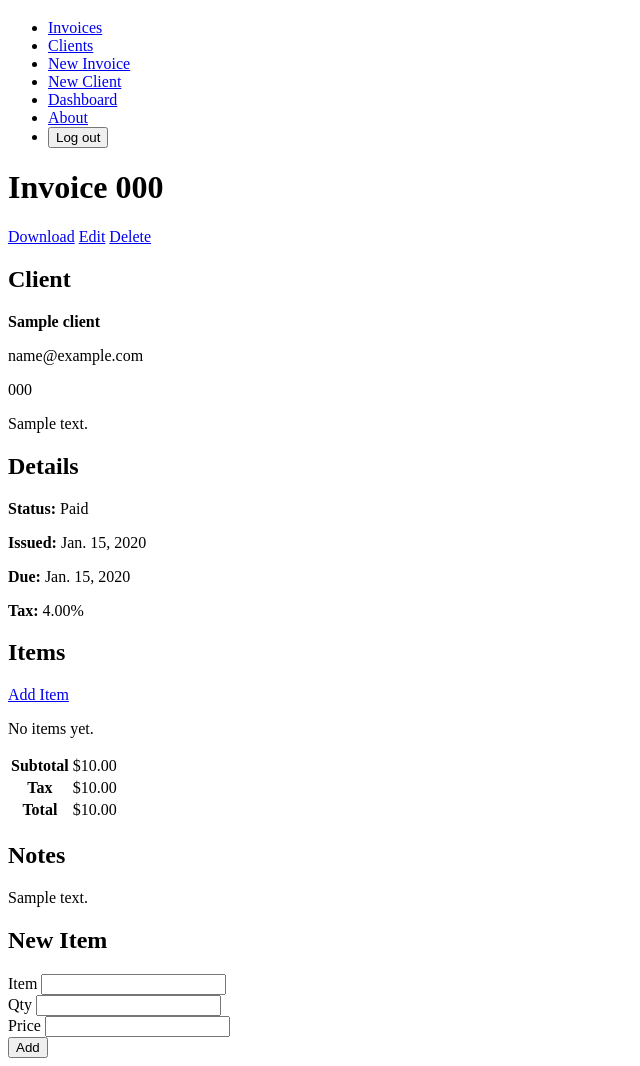
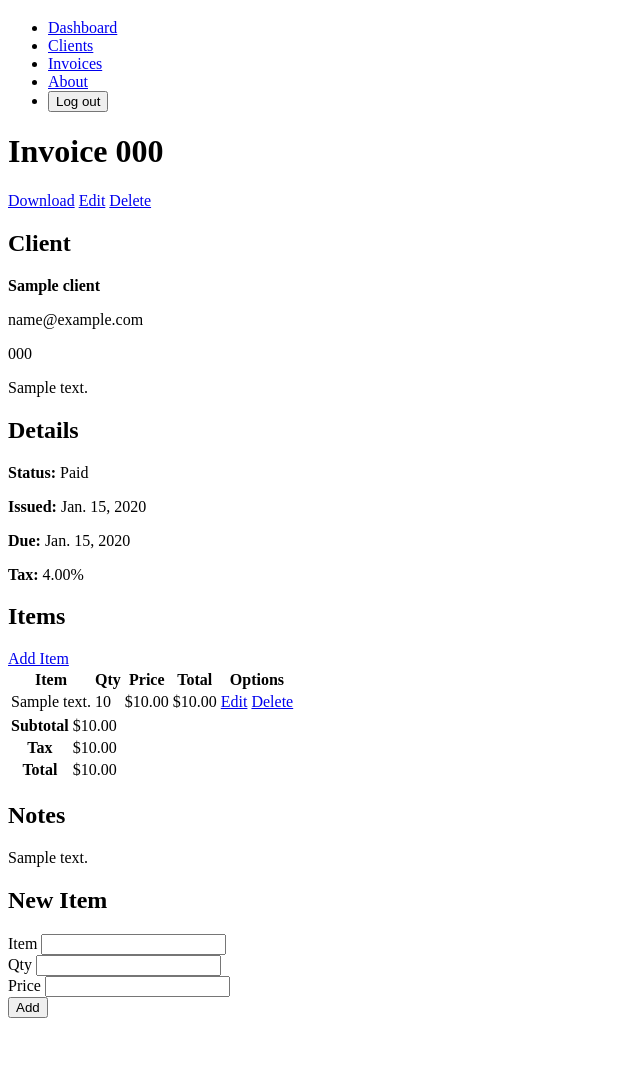
Before and after one commit to Dyoumans1/invoice-mate, a Django app: page /invoices/1/ in a window 1280 px wide. Shown: the part 309-1375 px from the top of the page, without its empty margins (0-640 px from the left). After the commit the page ends 1327 px from the top, so only its background shows below. Run offline with Django 5.2, Linux system fonts and the light colour scheme; a user stored in the database is signed in; tables that the repository leaves empty hold one stand-in row (values such as "Sample post").

Commit message:
edit JS for adding line items and template to actually show it/ some css linking

```diff
--- a/main_app/templates/base.html
+++ b/main_app/templates/base.html
@@ -16,18 +16,18 @@
         <a href="{% url 'home' %}">
           <img
             src="{% static 'images/header-logo.svg' %}"
-            alt="InvoiceMate Logo"
+            alt="InvoiceMaid Logo"
           />
         </a>
       </div>
       <nav>
         <ul>
           {% if user.is_authenticated %}
+            <li><a href="{% url 'dashboard' %}">Dashboard</a></li>
+            <li><a href="{% url 'client-index' %}">Clients</a></li>
             <li><a href="{% url 'invoice-index' %}">Invoices</a></li>
-            <li><a href="{% url 'client-index' %}">Clients</a></li>
-            <li><a href="{% url 'invoice-create' %}">New Invoice</a></li>
-            <li><a href="{% url 'client-create' %}">New Client</a></li>
-            <li><a href="{% url 'dashboard' %}">Dashboard</a></li>
+            {% comment %} <li><a href="{% url 'invoice-create' %}">New Invoice</a></li>
+            <li><a href="{% url 'client-create' %}">New Client</a></li> {% endcomment %}
             <li><a href="{% url 'about' %}">About</a></li>
             <li>
               <form id="logout-form" method="post" action="{% url 'logout' %}">
--- a/main_app/templates/clients/index.html
+++ b/main_app/templates/clients/index.html
@@ -1,6 +1,11 @@
 {% extends 'base.html' %}
+{% load static %}
 
 {% block title %}Clients{% endblock %}
+
+{% block head %}
+<link rel="stylesheet" type="text/css" href="{% static 'css/client-index.css' %}">
+{% endblock %}
 
 {% block content %}
 <div class="header">
--- a/main_app/templates/invoices/detail.html
+++ b/main_app/templates/invoices/detail.html
@@ -47,7 +47,7 @@
     <a href="{% url 'item-create' invoice.id %}" class="btn dark">Add Item</a>
   </div>
   <div class="box-body">
-    {% if invoice.item_set.all %}
+    {% if invoice.items.all %}
     <div class="table-box">
       <table class="table">
         <thead>
@@ -60,7 +60,7 @@
           </tr>
         </thead>
         <tbody>
-          {% for item in invoice.item_set.all %}
+          {% for item in invoice.items.all %}
           <tr>
             <td>{{ item.description }}</td>
             <td>{{ item.quantity }}</td>
--- a/main_app/templates/main_app/dashboard.html
+++ b/main_app/templates/main_app/dashboard.html
@@ -1,6 +1,11 @@
 {% extends 'base.html' %}
+{% load static %}
 
 {% block title %}Dashboard{% endblock %}
+
+{% block head %}
+<link rel="stylesheet" type="text/css" href="{% static 'css/dashboard.css' %}">
+{% endblock %}
 
 {% block content %}
 <h1>Dashboard</h1>
--- a/main_app/views.py
+++ b/main_app/views.py
@@ -92,8 +92,12 @@ class InvoiceCreate(CreateView):
 
     def get_context_data(self, **kwargs):
         context = super().get_context_data(**kwargs)
-        ItemFormSet = inlineformset_factory(Invoice, Item, fields=('description', 'quantity', 'unit_price'), extra=1)
-        context['item_formset'] = ItemFormSet(self.request.POST or None, instance=self.object)
+        ItemFormSet = inlineformset_factory(Invoice, Item, fields=('description', 'quantity', 'unit_price'), extra=1, can_delete=False)
+
+        if self.request.POST:
+            context['item_formset'] = ItemFormSet(self.request.POST, instance=self.object)
+        else:
+            context['item_formset'] = ItemFormSet(instance=self.object)
         return context
 
     def form_valid(self, form):
@@ -134,20 +138,28 @@ class InvoiceUpdate(UpdateView):
         form.instance.user = self.request.user
         response = super().form_valid(form)
 
-        ItemFormSet = inlineformset_factory(Invoice, Item, fields=('description', 'quantity', 'unit_price'), extra=1)
+        ItemFormSet = inlineformset_factory(Invoice, Item,
+                                            fields=('description', 'quantity', 'unit_price'),
+                                            extra=1,
+                                            can_delete=True)
         formset = ItemFormSet(self.request.POST, instance=self.object)
 
         if formset.is_valid():
             subtotal = 0
-            for obj in formset.deleted_objects:
-                obj.delete()
-            for item in formset.save(commit=False):
-                item.user = self.request.user
-                item.total_price = item.quantity * item.unit_price
-                item.save()
 
-            for item in self.object.item_set.all():
-                subtotal += item.total_price
+            for item_form in formset.forms:
+                if not item_form.cleaned_data:
+                    continue
+
+                if item_form.cleaned_data.get('DELETE', False):
+                    if item_form.instance.pk:
+                        item_form.instance.delete()
+                else:
+                    item = item_form.save(commit=False)
+                    item.user = self.request.user
+                    item.total_price = item.quantity * item.unit_price
+                    item.save()
+                    subtotal += item.total_price
 
             self.object.subtotal = subtotal
             self.object.tax_amount = subtotal * (self.object.tax_rate / 100)
```
Also changed, not shown: main_app/templates/invoices/invoice_form.html (+58 -2 lines), main_app/static/css/dashboard.css (added).
